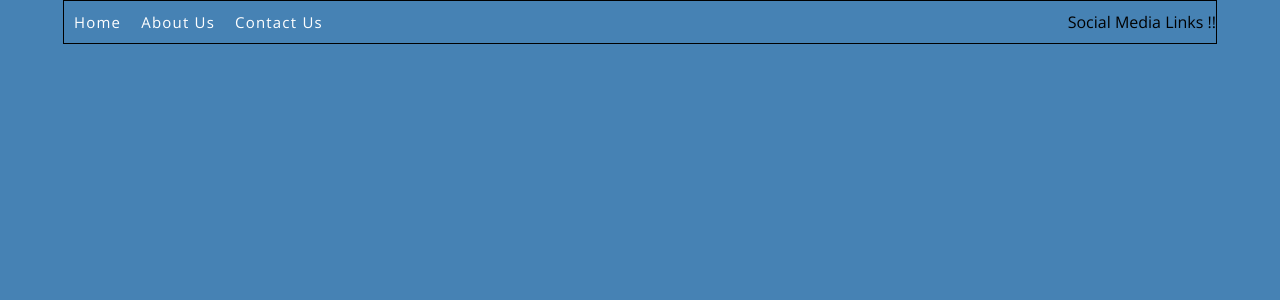
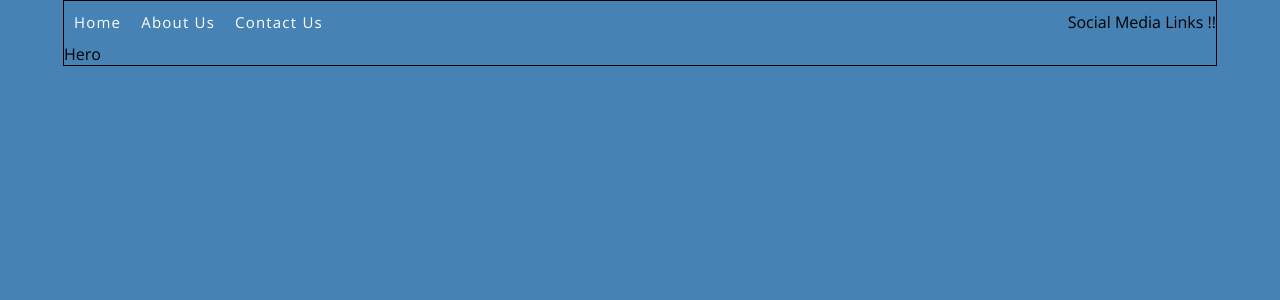
Before and after one commit to DCR430/TIC, a React (Create React App) app: page / in a window 1280 px wide. Shown: the top 300 px of the page. Built offline with nearby package versions, Linux system fonts and the light colour scheme.

Commit message:
UI/card added

```diff
--- a/src/App.js
+++ b/src/App.js
@@ -2,6 +2,7 @@ import React from 'react'
 import './App.css';
 import Home from './containers/Home';
 import Header from './components/Header'
+import Hero from './components/Hero'
 
 
 
@@ -9,6 +10,7 @@ function App() {
   return (
     <div className="App">
          <Header/>
+         <Hero/>
         <Home/>
 
     </div>
--- /dev/null
+++ b/src/components/Hero/index.js
@@ -0,0 +1,11 @@
+import React from 'react'
+import './style.css'
+
+
+export default function Hero() {
+    return (
+        <div>
+            Hero
+        </div>
+    )
+}
```
Also changed, not shown: src/components/UI/Card/index.js (added, +10 -0 lines), src/components/Hero/style.css (added), src/components/UI/Card/style.css (added), 1 other file (tests, documents, lock files or other folders).
